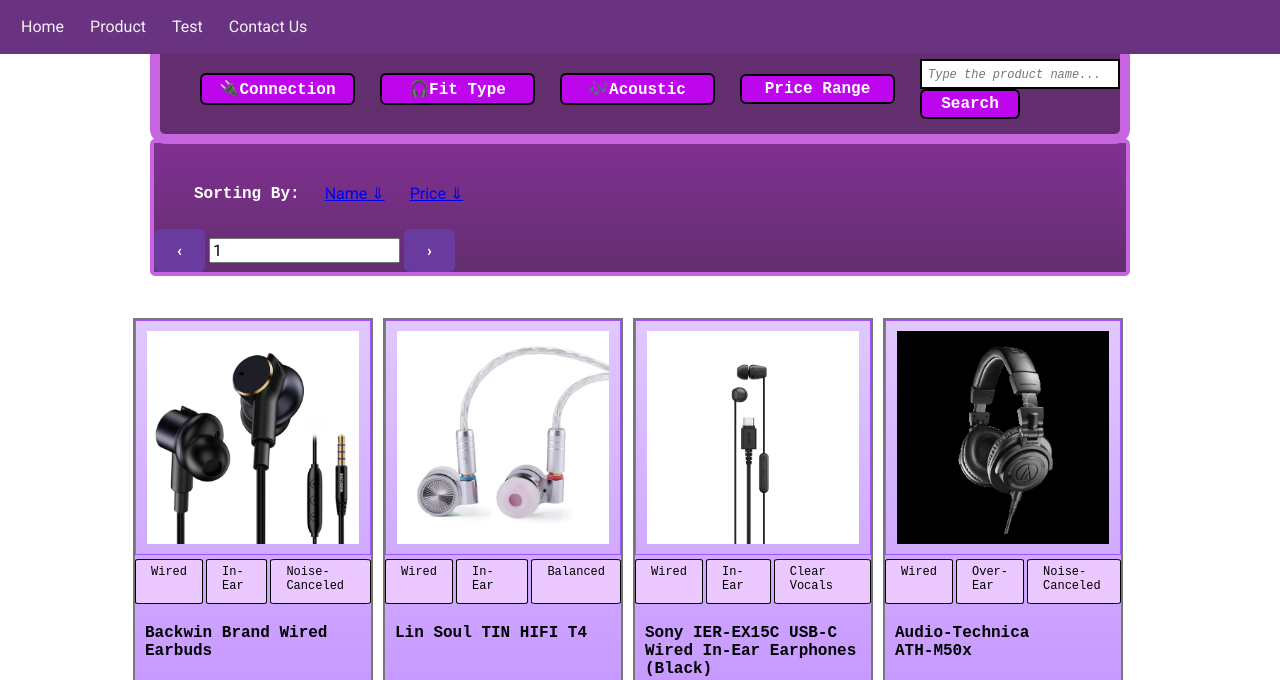
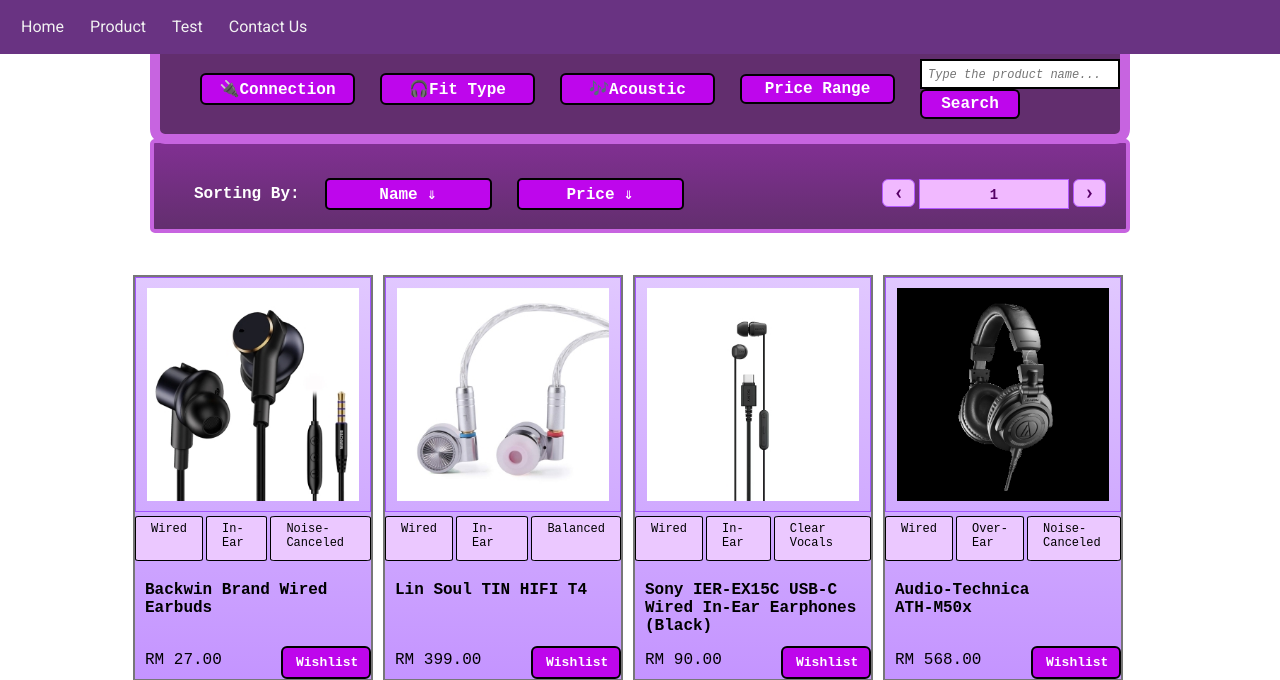
Before and after one commit to RoyTang13/Gadget-Shop, a PHP site: page /page/product.php in a window 1280 px wide. Shown: the part 76-756 px from the top of the page. Run offline with PHP 8.4, Linux system fonts and the light colour scheme; data comes from the database, SQL or seed files in the repository; some libraries are stand-ins or nearby versions.

Commit message:
Update app.css

```diff
--- a/Assignment/css/app.css
+++ b/Assignment/css/app.css
@@ -928,58 +928,78 @@
         font-size: 16px;
     }
 
-    /* Adjust dropdown position */
-    .sort_bar .sorting_left .dropdown {
-        position: relative;
-        z-index: 1;
-    }
-
     /* Style sorting buttons */
-    .sort_bar .sorting_left .dropbtn {
+    .sort_bar .sorting_left .sort-btn {
         background-color: #be06ec;
         color: #fff;
         padding: 4px 14px;
         width: 135px;
         font-family: 'Courier New', Courier, monospace;
         font-size: 16px;
+        font-weight: 600;
+        text-align: center;
+        text-decoration: none;
         border: #000 solid 2px;
+        border-radius: 5px;
         cursor: pointer;
-        z-index: 5px;
     }
 
-    .sort_bar .sorting_left .dropdown:hover .dropbtn {
+    .sort_bar .sorting_left .sort-btn:hover {
         background-color: #d17de6;
     }
 
-    /* Dropdown content */
-    .sort_bar .sorting_left .dropdown-content {
-        display: none;
-        position: absolute;
-        background-color: #fccdfb;
-        border: #341738 ridge 2px;
-        width: 205px;
-        font-family: 'Courier New', Courier, monospace;
-        box-shadow: 0px 8px 16px 0px rgba(0, 0, 0, 0.2);
+    /* Paging button */
+    .sort_bar .sorting_right .pagination-btn {
+        width: 33px;
+        height: 28px;
+        padding: 0px 0px 3px 0px;
+        border: 1.6px solid #b357ff;
+        background: #f1b9ff;
+        color: #560065;
+        cursor: pointer;
+        font-size: 20.8px;
+        font-weight: bold;
     }
 
-    /* Links inside dropdown content */
-    .sort_bar .sorting_left .dropdown-content label {
-        display: flex;
-        align-items: center;
-        gap: 8px;
-        padding: 8px 30px 8px 10px;
-        cursor: pointer;
+    /*  After cursor hover the paging button */
+    .sort_bar .sorting_right .pagination-btn:hover {
+        background: #f4c9ff;
+        border-color: #aa43ff;
     }
 
-    /* Show the dropdown content on hover */
-    .sort_bar .sorting_left .dropdown:hover .dropdown-content {
-        display: block;
+    /* Paging input */
+    .sort_bar .sorting_right .page-input {
+        width: 148px;
+        height: 26px;
+        padding: 2px 0px 0px 0px;
+        border: 1.6px solid #b357ff;
+        background: #f1b9ff;
+        color: #560065;
+        cursor: text;
+        font-family:'Courier New', Courier, monospace;
+        font-size: 14px;
+        font-weight: 600;
+        text-align: center;
+    }
+
+    /* After hover the page input */
+    .sort_bar .sorting_right .page-input:focus {
+        outline: none;
+        border-color: #c764e0;
+        box-shadow: 0 0 4px rgba(199, 100, 224, 0.3);
+    }
+
+    /* Hide the spin-number-scroller from page input */
+    .page-input::-webkit-inner-spin-button,
+    .page-input::-webkit-outer-spin-button {
+        -webkit-appearance: none;
+        margin: 0;
     }
 
     /* ---------------------------------------------- */
     /* Part 6 - Sorting Frame */
 
-    /* Sorting alignment */
+    /* Sorting alignment left & right*/
     .sort_bar .sorting_left {
         display: flex;
         justify-content: left;
@@ -989,8 +1009,19 @@
         margin-top: 15px;
     }
 
+    .sort_bar .sorting_right {
+        display: flex;
+        justify-content: right;
+        align-items: center;
+        margin-right: 20px;
+        margin-top: 15px;
+    }
+
     /* Sorting bar style */
     .sort_bar {
+        display: flex;
+        justify-content: space-between;
+        align-items: center;
         border: 4px solid #c764e0;
         border-radius: 5px;
         padding: -10px 0px 10px 0%;
```
